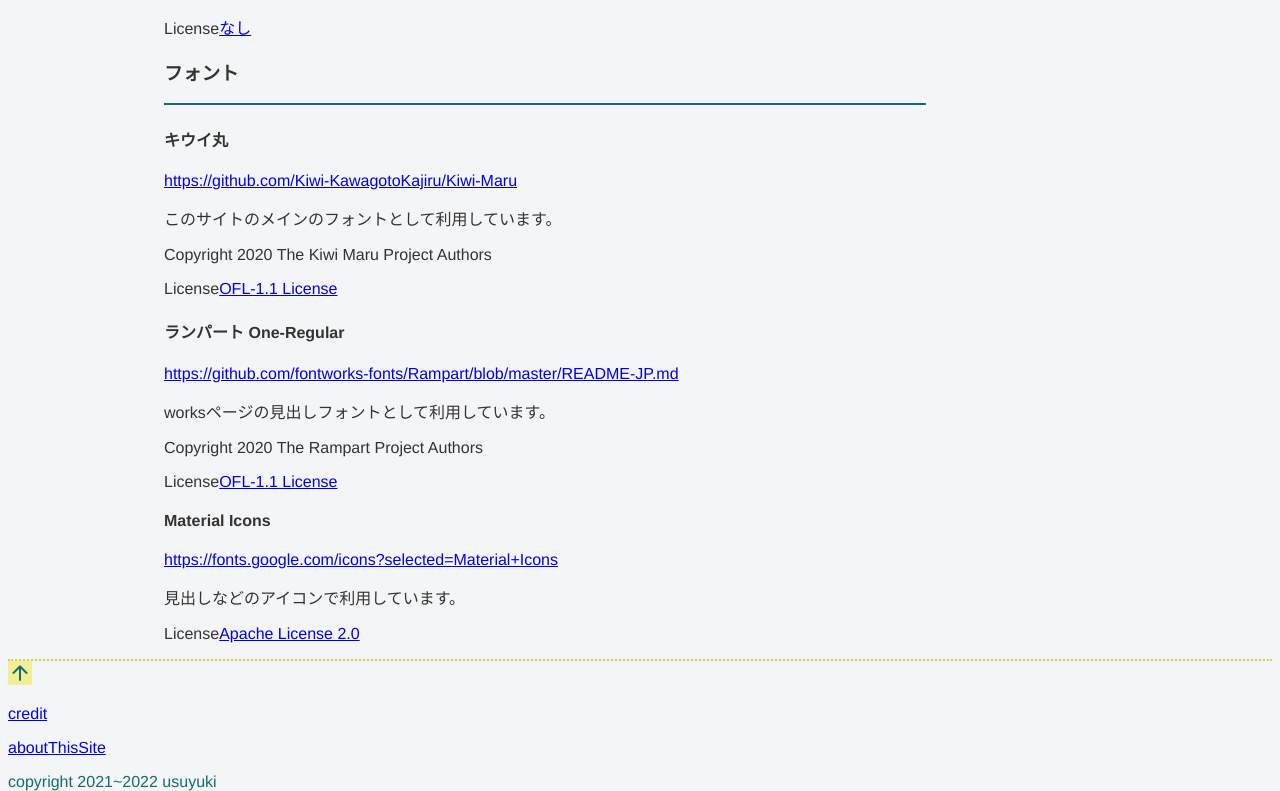
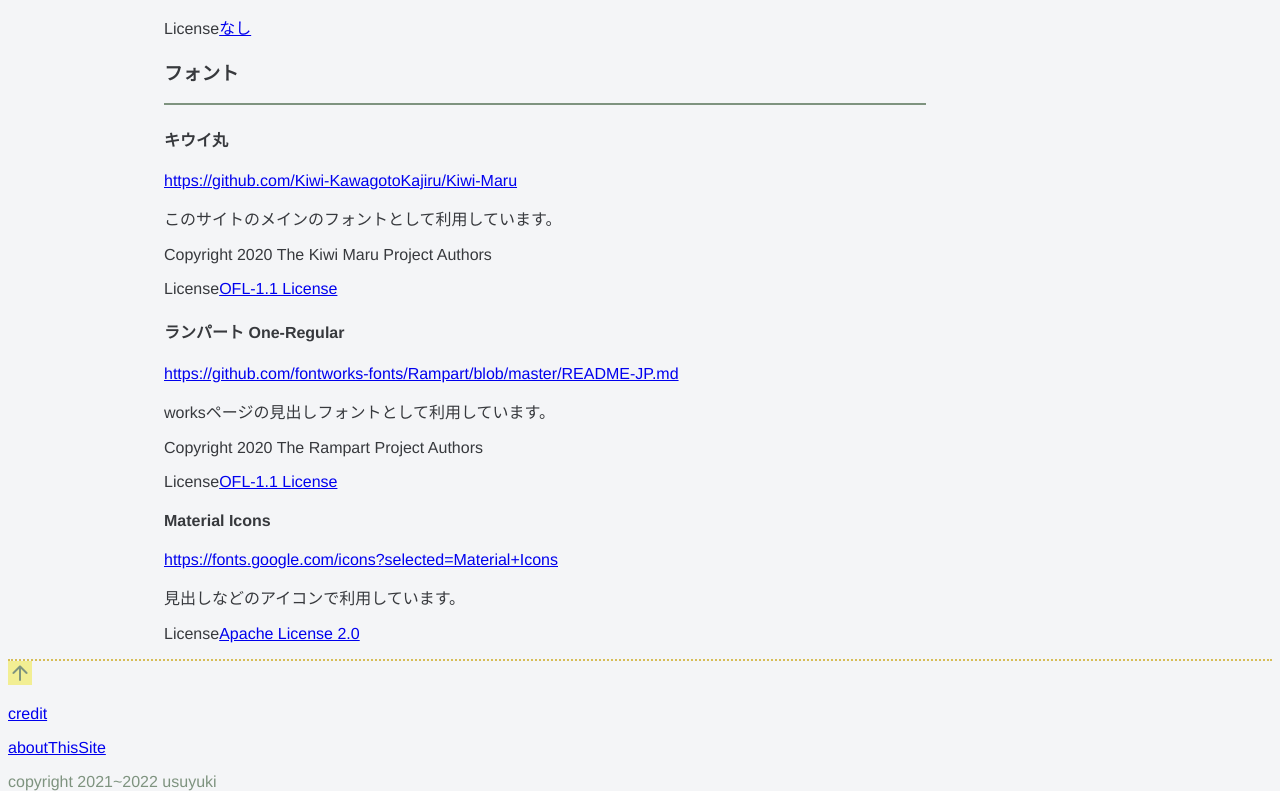
Before and after one commit to usuyuki/portfoli2021_fall, a Next.js app: page /credit in a window 1280 px wide. Shown: the part 2506-3297 px from the top of the page. Built offline with nearby package versions, Linux system fonts and the light colour scheme; a web font is replaced by a local one.

Commit message:
fix 色変更　ただしこれも微妙な気がする……

```diff
--- a/styles/global.css
+++ b/styles/global.css
@@ -31,13 +31,32 @@
   scroll-behavior: smooth;
 }
 :root {
+  /*  ベースカラー */
+  /*
+  --u_c_1: #7e937f;
+  --u_c_2: #d7BD57;
+  --u_c_3: #D8E4EE;
+  --u_c_4: #FFF3F3;
+  --u_c_5: #37393D;
+  */
+
   --usuyuki_white: #f4f5f7;
+  --usuyuki_black: #37393d;
+  --u_c_1: #d7bd57;
+  --u_c_2: #f2ee93;
+  --u_c_3: #d8e4ee; /*この色は使ってないので空き枠 */
+  --u_c_4: #bae8bb;
+  --u_c_5: #7e937f;
+
+  /* 旧カラー */
+  /* --usuyuki_white: #f4f5f7;
   --usuyuki_black: #333333;
   --u_c_1: #d9cd47;
   --u_c_2: #f2ee93;
   --u_c_3: #e7f2f6;
   --u_c_4: #9cd9d4;
-  --u_c_5: #126c6d;
+  --u_c_5: #126c6d; */
+
   --swiper-theme-color: var(--u_c_5) !important;
   --swiper-pagination-bullet-inactive-color: var(--u_c_5) !important;
 }
@@ -208,8 +227,11 @@
   border-top: 2px dotted var(--u_c_1);
 }
 
-a:hover {
-  color: var(--u_c_4);
+.link-item {
+  transition: 0.5s;
+}
+.link-item :hover {
+  color: var(--u_c_5);
   transition: 0.5s;
 }
 
@@ -274,8 +296,8 @@
 }
 .link-button:hover {
   color: var(--u_c_1);
-  background-color: rgba(var(--u_c_2), 0.75);
-  border: 4px dotted var(--u_c_2);
+  background-color: rgba(var(--u_c_5), 0.75);
+  border: 4px dotted var(--u_c_5);
   transition: 0.5s;
 }
 .gitcard {
```
Also changed, not shown: public/img/illust/simplePersonPict.svg.
